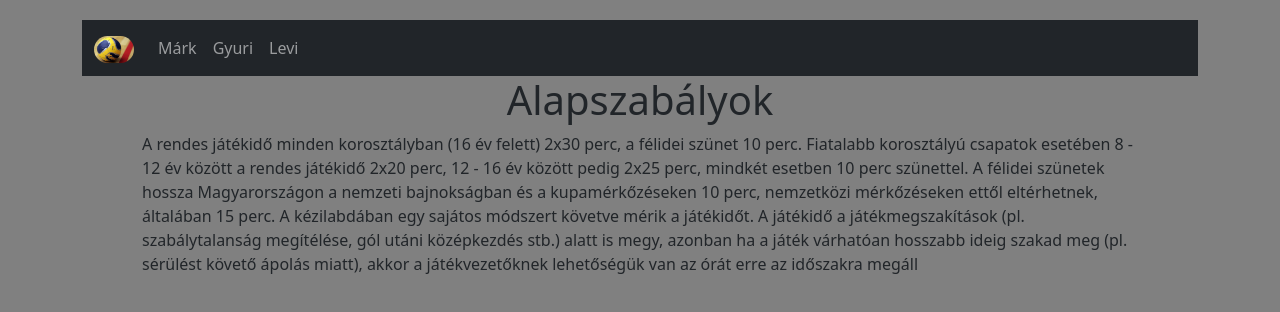
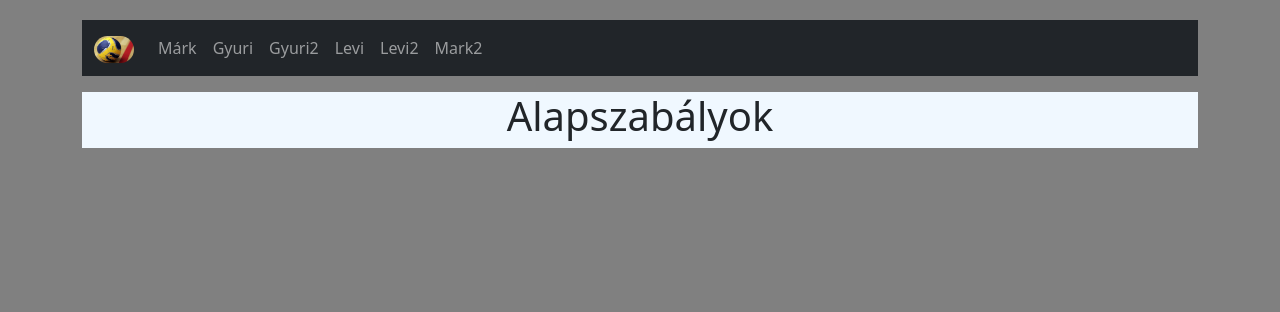
Before and after one commit to csanyproject9d/csapat3, a plain HTML site: page Kezilabda/Gyuri.html in a window 1280 px wide. Drawn offline with nearby package versions, Linux system fonts and the light colour scheme.

Commit message:
dsadasdsasda

```diff
--- a/Kezilabda/Gyuri.html
+++ b/Kezilabda/Gyuri.html
@@ -13,7 +13,7 @@
   <div class="container">
 
     <nav class="navbar navbar-expand-sm bg-dark navbar-dark">
-            <div class="container-fluid">
+        <div  class="container-fluid">
           <a class="navbar-brand" href="index.html"><img src="kezilabda_2.jpg" alt="Kézilabda" style="width:40px;" class="rounded-pill"> </a>
           <button class="navbar-toggler" type="button" data-bs-toggle="collapse" data-bs-target="#collapsibleNavbar">
             <span class="navbar-toggler-icon"></span>
@@ -27,19 +27,21 @@
                 <a class="nav-link" href="Gyuri.html">Gyuri</a>
               </li>
               <li class="nav-item">
+                <a class="nav-link" href="Gyuri2.html">Gyuri2</a>
+              </li>
+              <li class="nav-item">
                 <a class="nav-link" href="Levi.html">Levi</a>
+              </li>
+              <li class="nav-item">
+                <a class="nav-link" href="Levi.html">Levi2</a>
+              </li>
+              <li class="nav-item">
+                <a class="nav-link" href="Mark1.html">Mark2</a>
               </li>
             </ul>
           </div>
         </div>
       </nav>
-          <h1 class="text-center">Alapszabályok</h1>
-          <p>A rendes játékidő minden korosztályban (16 év felett) 2x30 perc, a félidei szünet 10 perc. Fiatalabb korosztályú csapatok esetében 8 - 12 év között a rendes játékidő 2x20 perc, 12 - 16 év között pedig 2x25 perc, mindkét esetben 10 perc szünettel. A félidei szünetek hossza Magyarországon a nemzeti bajnokságban és a kupamérkőzéseken 10 perc, nemzetközi mérkőzéseken ettől eltérhetnek, általában 15 perc.
-
-            A kézilabdában egy sajátos módszert követve mérik a játékidőt. A játékidő a játékmegszakítások (pl. szabálytalanság megítélése, gól utáni középkezdés stb.) alatt is megy, azonban ha a játék várhatóan hosszabb ideig szakad meg (pl. sérülést követő ápolás miatt), akkor a játékvezetőknek lehetőségük van az órát erre az időszakra megáll</p>
-
-
-    </div>
-
-</body>
-</html>
+      <div id="container" class="container">
+            <div class="row text-center mt-3">
+              <h1>Alapszabályok</h1>
```
Also changed, not shown: Kezilabda/Gyuri2.html (+25 -1 lines). Lines whose indentation alone changed are shown as unchanged.
